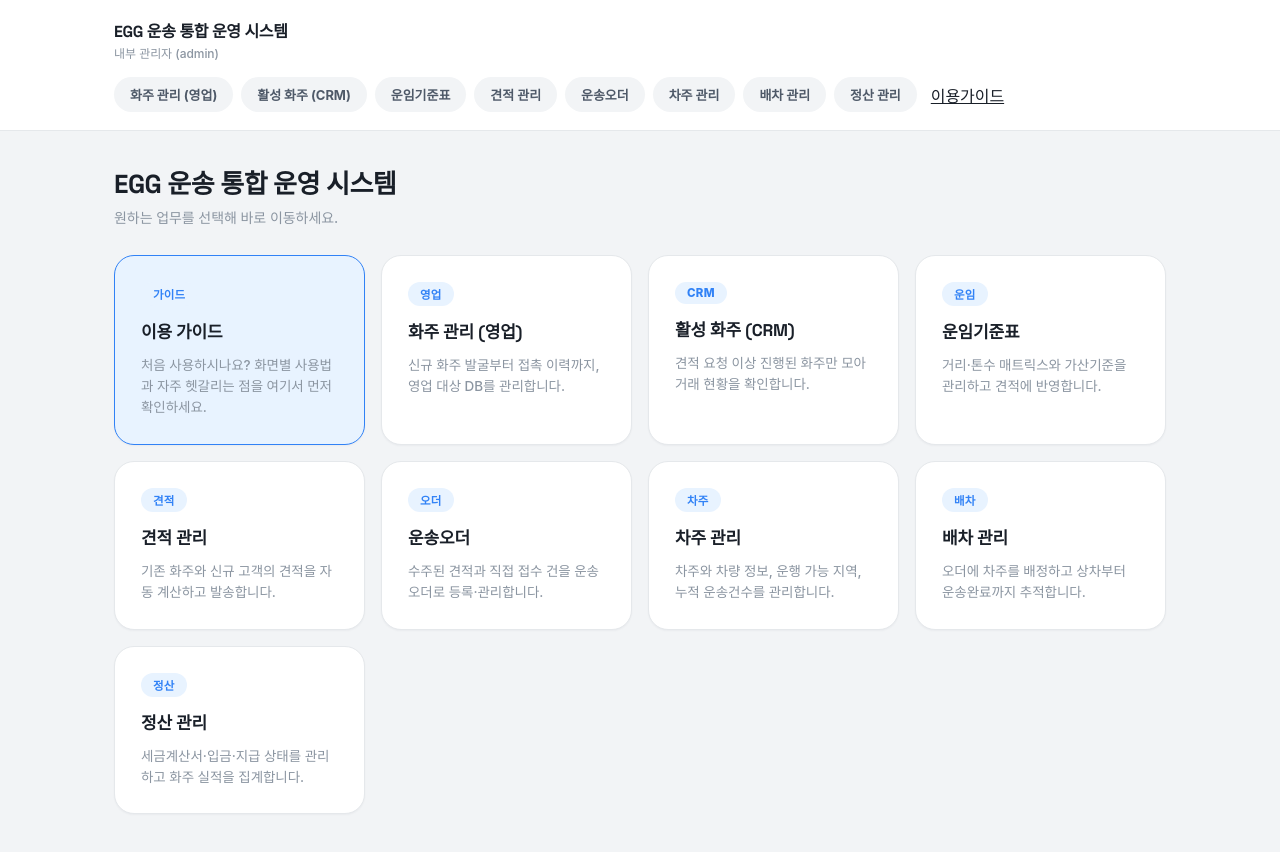
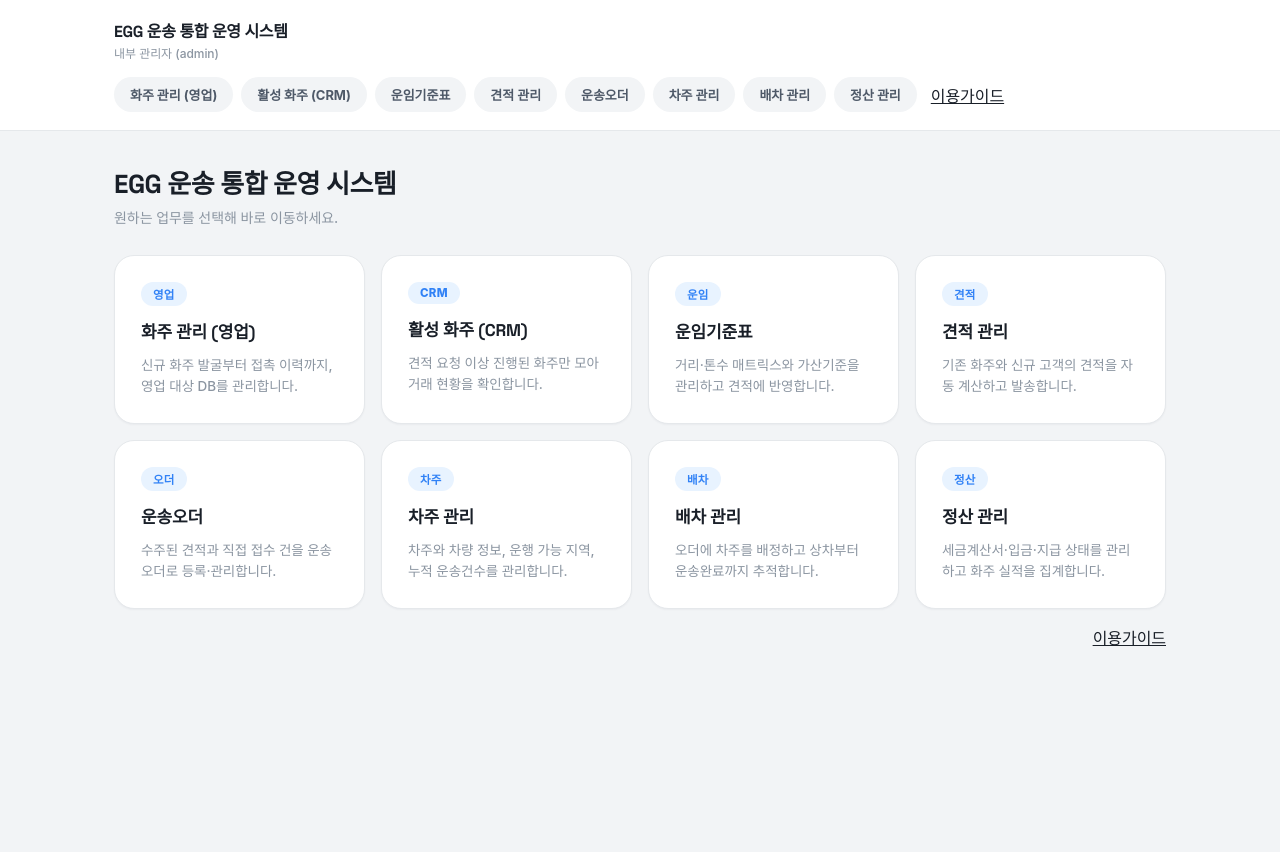
Before and after one commit to ttang0825/b2b-cargo-system, a Next.js app: page /admin in a window 1280 px wide. Shown: the top 852 px of the page. After the commit the page ends 800 px from the top, so only its background shows below. Built offline with nearby package versions, Linux system fonts and the light colour scheme; a web font is replaced by a local one.

Commit message:
Update page.tsx

```diff
--- a/app/admin/page.tsx
+++ b/app/admin/page.tsx
@@ -1,11 +1,4 @@
 import Link from "next/link";
-
-const GUIDE_ITEM = {
-  href: "/admin/guide",
-  tag: "가이드",
-  title: "이용 가이드",
-  desc: "처음 사용하시나요? 화면별 사용법과 자주 헷갈리는 점을 여기서 먼저 확인하세요.",
-};
 
 const MENU = [
   {
@@ -69,15 +62,6 @@ export default function AdminHomePage() {
       </div>
 
       <div className="home-grid">
-        <Link
-          href={GUIDE_ITEM.href}
-          className="card home-card"
-          style={{ background: "var(--accent-soft)", borderColor: "var(--accent)" }}
-        >
-          <span className="home-card-tag">{GUIDE_ITEM.tag}</span>
-          <h3 className="home-card-title">{GUIDE_ITEM.title}</h3>
-          <p className="home-card-desc">{GUIDE_ITEM.desc}</p>
-        </Link>
         {MENU.map((m) => (
           <Link key={m.href} href={m.href} className="card home-card">
             <span className="home-card-tag">{m.tag}</span>
@@ -86,6 +70,12 @@ export default function AdminHomePage() {
           </Link>
         ))}
       </div>
+
+      <div style={{ textAlign: "right", marginTop: 16 }}>
+        <Link href="/admin/guide" className="guide-link">
+          이용가이드
+        </Link>
+      </div>
     </main>
   );
 }
```
